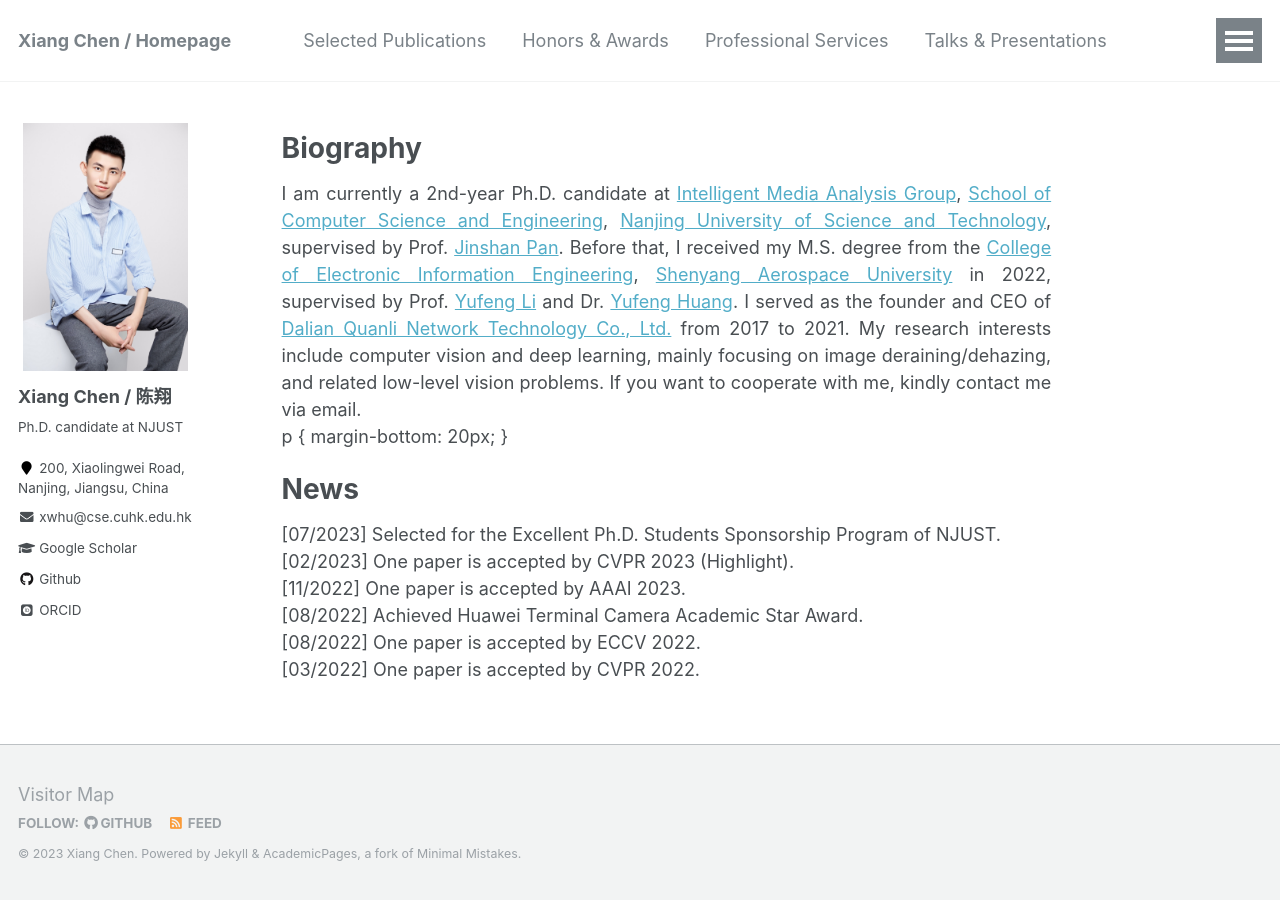
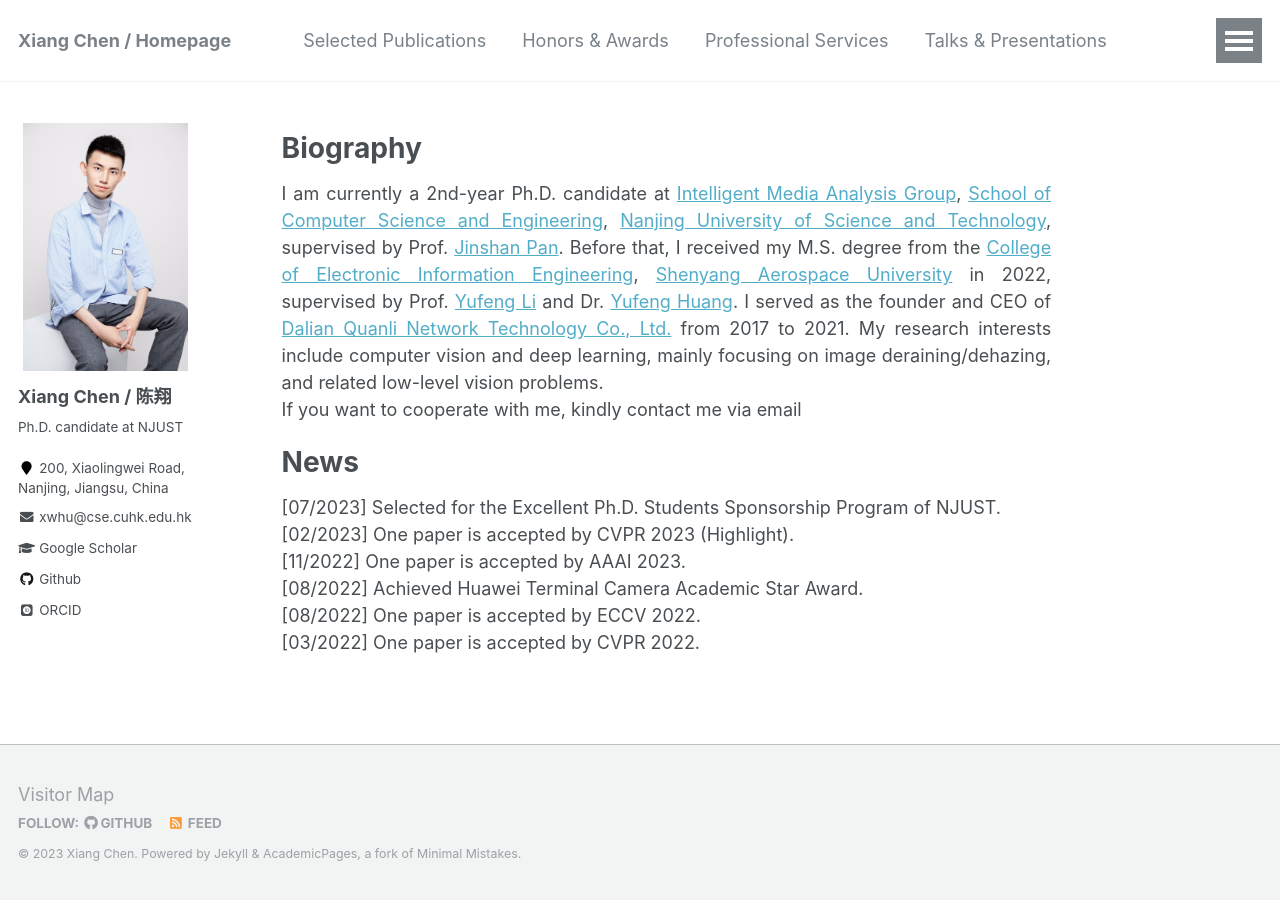
Before and after one commit to cschenxiang/cschenxiang.github.io, a Jekyll site: the page built from _pages/about.md, in a window 1280 px wide. Built offline with Jekyll 4.4.1, drawn with Linux system fonts in a browser that asks for light colours; some web fonts are replaced.

Commit message:
Update about.md

```diff
--- a/_pages/about.md
+++ b/_pages/about.md
@@ -10,13 +10,10 @@
 
 Biography
 ======
-<div style="text-align:justify">I am currently a 2nd-year Ph.D. candidate at <a href="https://imag-njust.net/" target="_blank">Intelligent Media Analysis Group</a>, <a href="https://cs.njust.edu.cn/" target="_blank">School of Computer Science and Engineering</a>, <a href="https://www.njust.edu.cn/" target="_blank">Nanjing University of Science and Technology</a>, supervised by Prof. <a href="https://jspan.github.io/" target="_blank"> Jinshan Pan</a>. Before that, I received my M.S. degree from the <a href="https://dzx.sau.edu.cn/index.htm" target="_blank">College of Electronic Information Engineering</a>, <a href="https://www.sau.edu.cn/" target="_blank">Shenyang Aerospace University</a> in 2022, supervised by Prof. <a href="https://baike.baidu.com/item/%E6%9D%8E%E7%8E%89%E5%B3%B0/9061384?fr=ge_ala" target="_blank"> Yufeng Li</a> and Dr. <a href="https://yjs.sau.edu.cn/info/1015/3478.htm" target="_blank"> Yufeng Huang</a>. I served as the founder and CEO of <a href="https://baike.baidu.com/item/%E5%A4%A7%E8%BF%9E%E5%9C%88%E5%8A%9B%E7%BD%91%E7%BB%9C%E7%A7%91%E6%8A%80%E6%9C%89%E9%99%90%E5%85%AC%E5%8F%B8/22340590?fr=ge_ala" target="_blank"> Dalian Quanli Network Technology Co., Ltd.</a> from 2017 to 2021. My research interests include computer vision and deep learning, mainly focusing on image deraining/dehazing, and related low-level vision problems. If you want to cooperate with me, kindly contact me via email.
+<div style="text-align:justify">I am currently a 2nd-year Ph.D. candidate at <a href="https://imag-njust.net/" target="_blank">Intelligent Media Analysis Group</a>, <a href="https://cs.njust.edu.cn/" target="_blank">School of Computer Science and Engineering</a>, <a href="https://www.njust.edu.cn/" target="_blank">Nanjing University of Science and Technology</a>, supervised by Prof. <a href="https://jspan.github.io/" target="_blank"> Jinshan Pan</a>. Before that, I received my M.S. degree from the <a href="https://dzx.sau.edu.cn/index.htm" target="_blank">College of Electronic Information Engineering</a>, <a href="https://www.sau.edu.cn/" target="_blank">Shenyang Aerospace University</a> in 2022, supervised by Prof. <a href="https://baike.baidu.com/item/%E6%9D%8E%E7%8E%89%E5%B3%B0/9061384?fr=ge_ala" target="_blank"> Yufeng Li</a> and Dr. <a href="https://yjs.sau.edu.cn/info/1015/3478.htm" target="_blank"> Yufeng Huang</a>. I served as the founder and CEO of <a href="https://baike.baidu.com/item/%E5%A4%A7%E8%BF%9E%E5%9C%88%E5%8A%9B%E7%BD%91%E7%BB%9C%E7%A7%91%E6%8A%80%E6%9C%89%E9%99%90%E5%85%AC%E5%8F%B8/22340590?fr=ge_ala" target="_blank"> Dalian Quanli Network Technology Co., Ltd.</a> from 2017 to 2021. My research interests include computer vision and deep learning, mainly focusing on image deraining/dehazing, and related low-level vision problems.
 </div>
 
-p {
-margin-bottom: 20px;
-}
-
+If you want to cooperate with me, kindly contact me via email
 
 News
 ======
```
